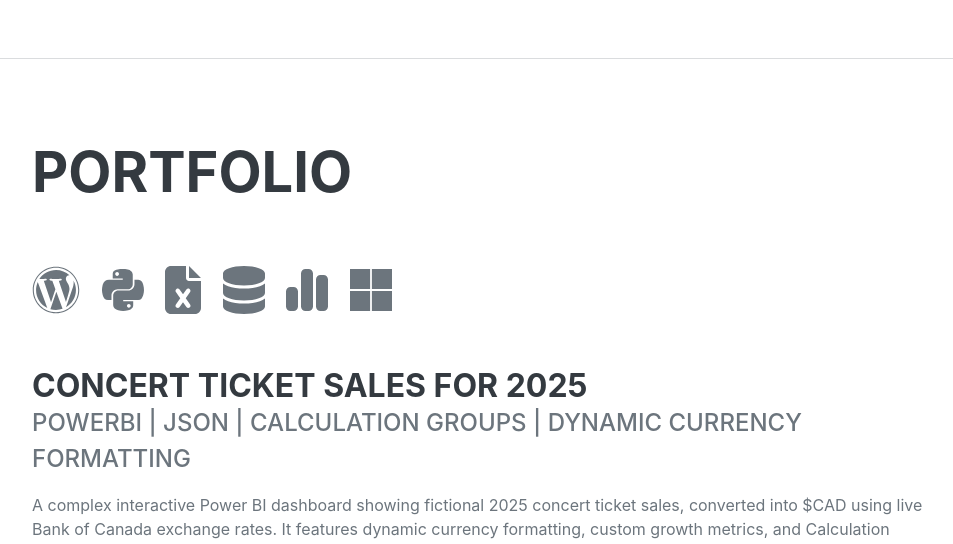
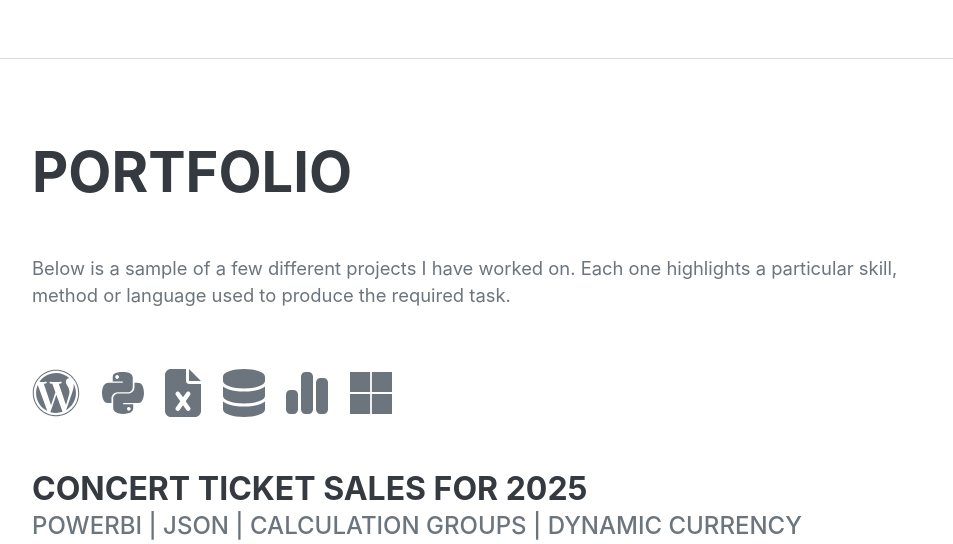
Before and after one commit to a68tbird68/django-resume, a Django app: page / in a window 1280 px wide. Shown: the part 4580-5124 px from the top of the page, without its empty margins (288-1241 px from the left). Run offline with Django 5.2, Linux system fonts and the light colour scheme; some libraries are stand-ins or nearby versions; some web fonts are replaced.

Commit message:
added blurb on Portfolio section

```diff
--- a/website/templates/home.html
+++ b/website/templates/home.html
@@ -166,6 +166,7 @@
             <section class="resume-section" id="portfolio">
                 <div class="resume-section-content">
                     <h2 class="mb-5">Portfolio</h2>
+                    <p class="lead mb-5">Below is a sample of a few different projects I have worked on. Each one highlights a particular skill, method or language used to produce the required task. </p>
                     <ul class="list-inline dev-icons">
                         <li class="list-inline-item"><i class="fab fa-wordpress" title="Wordpress"></i></li>
                         <li class="list-inline-item"><i class="fab fa-python" title="Python"></i></li>
```
